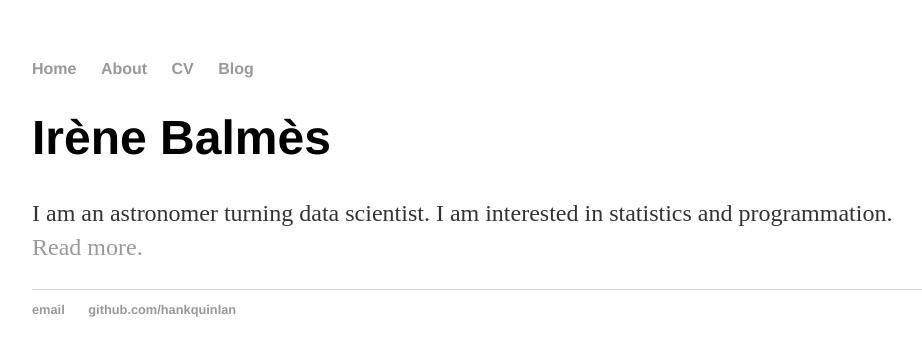
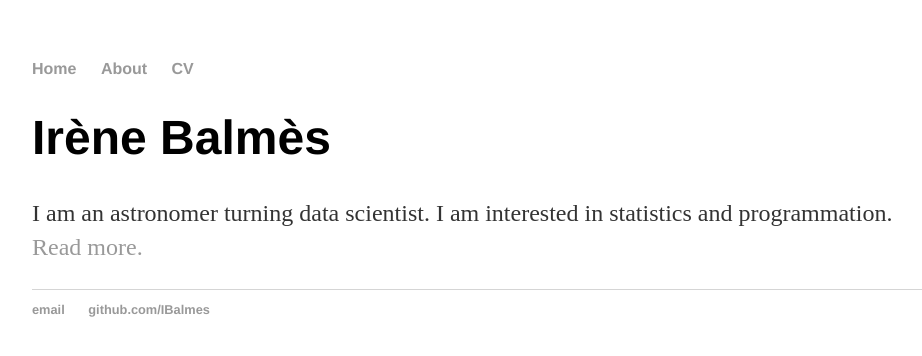
Before and after one commit to IBalmes/IBalmes.github.io, a Jekyll site: the page built from index.html, in a window 1280 px wide. Shown: the top 356 px of the page, without its empty margins (160-1082 px from the left). Built offline with Jekyll 4.4.1, drawn with Linux system fonts in a browser that asks for light colours.

Commit message:
Update default.html

```diff
--- a/_layouts/default.html
+++ b/_layouts/default.html
@@ -11,7 +11,6 @@
 	        		<li><a href="/">Home</a></li>
 		        	<li><a href="/about">About</a></li>
 	        		<li><a href="/cv">CV</a></li>
-	        		<li><a href="/blog">Blog</a></li>
 	    		</ul>
 			</nav>
 			<div class="container">
@@ -21,8 +20,8 @@
 			</div><!-- /.container -->
 			<footer>
 	    		<ul>
-	        		<li><a href="mailto:hankquinlanhub@gmail.com">email</a></li>
-	        		<li><a href="https://github.com/hankquinlan">github.com/hankquinlan</a></li>
+	        		<li><a href="mailto:irene.balmes@normalesup.org">email</a></li>
+	        		<li><a href="https://github.com/IBalmes">github.com/IBalmes</a></li>
 				</ul>
 			</footer>
 		</body>
```
